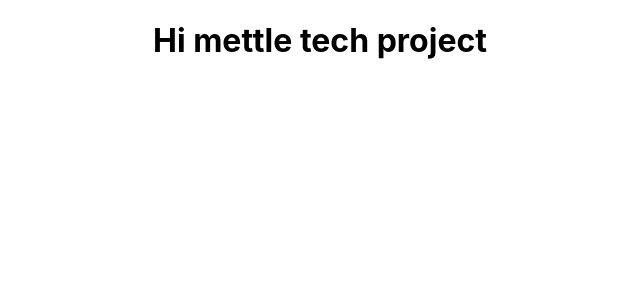
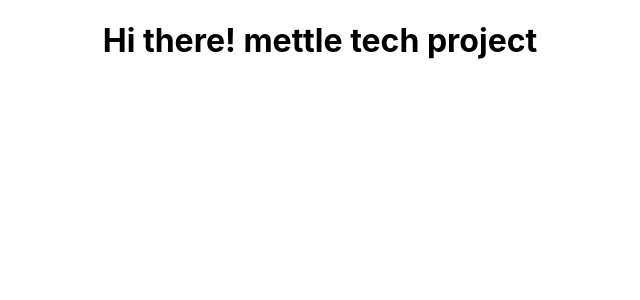
Before and after one commit to sujoy58/etracking, a React (Create React App) app: page / in a window 1280 px wide. Shown: the top 300 px of the page, without its empty margins (320-960 px from the left). Built offline with nearby package versions, Linux system fonts and the light colour scheme.

Commit message:
changed the tag

```diff
--- a/src/App.js
+++ b/src/App.js
@@ -4,7 +4,7 @@ import './App.css';
 function App() {
   return (
     <div className="App">
-    <h1>Hi mettle tech project</h1>
+    <h1>Hi there! mettle tech project</h1>
     </div>
   );
 }
```
